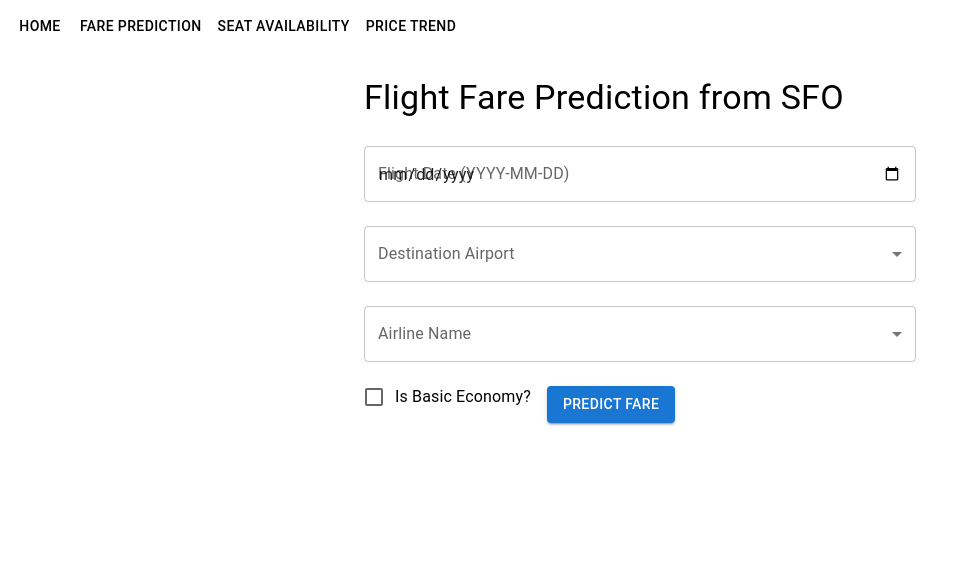
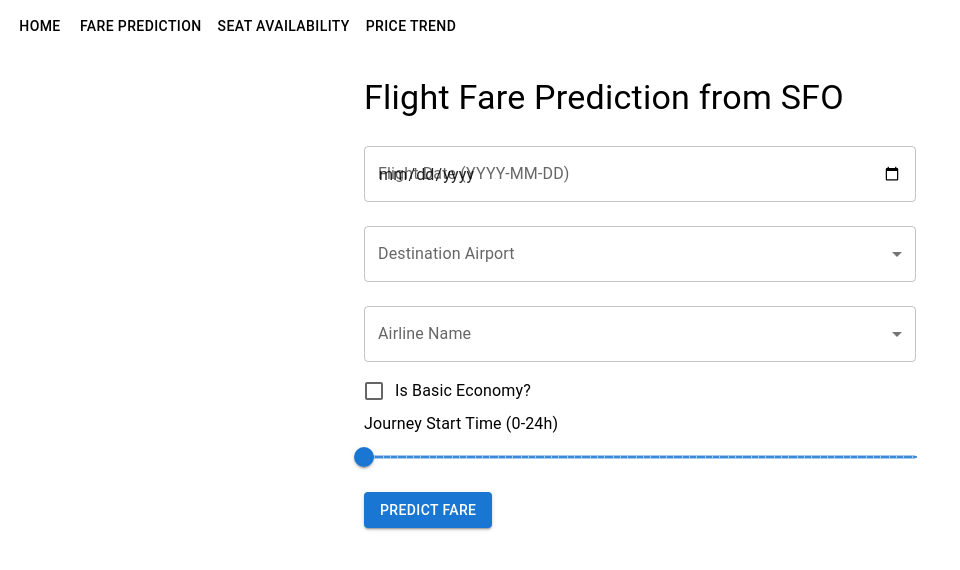
Before and after one commit to Kahl-d/Fare-Prediction-App, a React (Create React App) app in the folder frontend/client/: page /fare-prediction in a window 1280 px wide. Shown: the top 570 px of the page, without its empty margins (0-960 px from the left). Built offline with nearby package versions, Linux system fonts and the light colour scheme.

Commit message:
Journey Start Time Slider also working

```diff
--- a/frontend/client/src/Components/FarePrediction.js
+++ b/frontend/client/src/Components/FarePrediction.js
@@ -1,11 +1,12 @@
 import React, { useState } from 'react';
-import { Container, TextField, Button, Typography, Checkbox, FormControlLabel, MenuItem } from '@mui/material';
+import { Container, TextField, Button, Typography, Checkbox, FormControlLabel, MenuItem, Slider } from '@mui/material';
 import axios from 'axios';
-import BoardingPass from './BoardingPass';  // Import the BoardingPass component
+import BoardingPass from './BoardingPass';
 
 function FarePrediction() {
   const [formData, setFormData] = useState({
     flightDate: '',
+    journeyStartTime: 0, // Initialize journey start time
     isBasicEconomy: false,
     segmentsAirlineName: '',
     destinationAirport: ''
@@ -23,9 +24,17 @@ function FarePrediction() {
     }));
   };
 
+  const handleSliderChange = (event, newValue) => {
+    setFormData(prevState => ({
+      ...prevState,
+      journeyStartTime: newValue
+    }));
+  };
+
   const handleSubmit = async (e) => {
     e.preventDefault();
     try {
+      console.log('formData:', formData);
       const response = await axios.post('http://127.0.0.1:5000/predict', formData);
       setFare(response.data.prediction);
     } catch (error) {
@@ -83,6 +92,19 @@ function FarePrediction() {
           label="Is Basic Economy?"
           margin="normal"
         />
+        <Typography gutterBottom>
+          Journey Start Time (0-24h)
+        </Typography>
+        <Slider
+          value={formData.journeyStartTime}
+          onChange={handleSliderChange}
+          aria-labelledby="journey-start-time-slider"
+          valueLabelDisplay="auto"
+          step={0.1}
+          marks
+          min={0}
+          max={24}
+        />
         <Button type="submit" variant="contained" color="primary" sx={{ mt: 2 }}>
           Predict Fare
         </Button>
```
Also changed, not shown: 1 other file (tests, documents, lock files or other folders).
